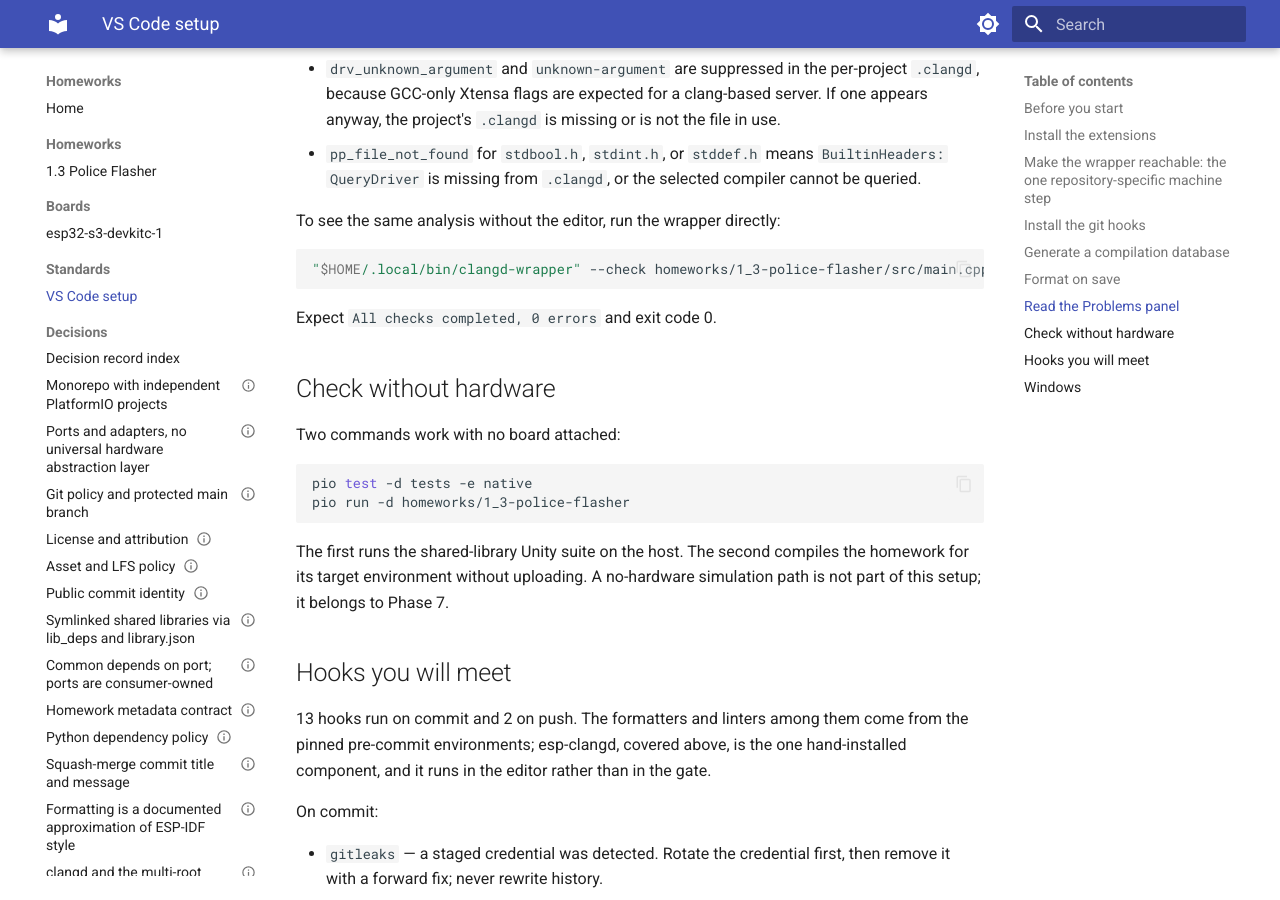
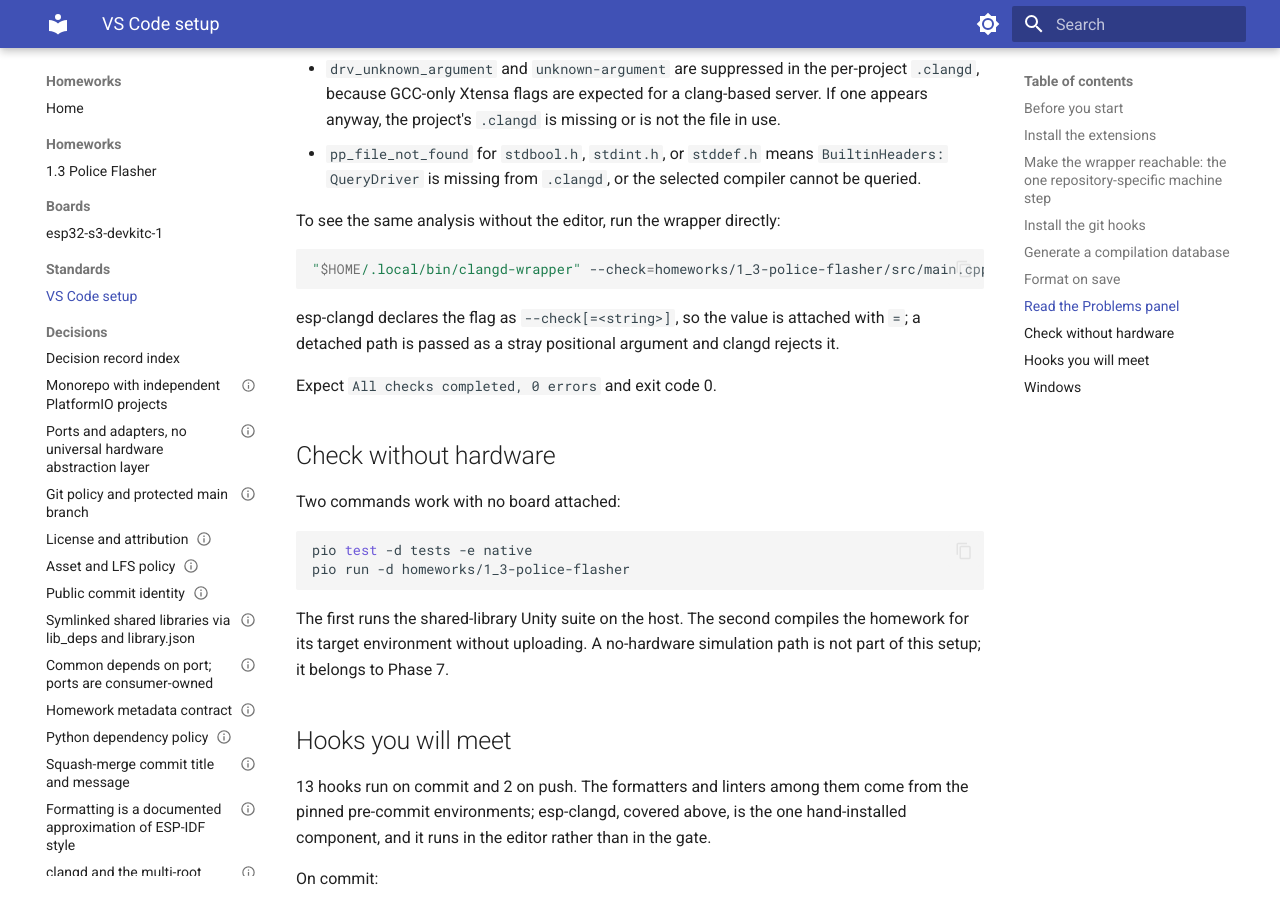
Before and after one commit to VLoktiev-EMB/homeworks, an MkDocs documentation site: the page built from docs/standards/vscode.md, in a window 1280 px wide and 900 px high, scrolled down 2570 px. Built offline with MkDocs 1.6.1 and Material for MkDocs 9.7.7, drawn with Linux system fonts in a browser that asks for light colours; nearby versions of some CDN libraries; library files that are not in the unit come from our copies.

Commit message:
docs(06-06): fix the headless esp-clangd check command
- Attach the source path with = in the onboarding guide and state why
- Correct the two verification-report and one validation-table occurrences

````diff
--- a/docs/standards/vscode.md
+++ b/docs/standards/vscode.md
@@ -109,8 +109,11 @@
 To see the same analysis without the editor, run the wrapper directly:
 
 ```bash
-"$HOME/.local/bin/clangd-wrapper" --check homeworks/1_3-police-flasher/src/main.cpp
+"$HOME/.local/bin/clangd-wrapper" --check=homeworks/1_3-police-flasher/src/main.cpp
 ```
+
+esp-clangd declares the flag as `--check[=<string>]`, so the value is attached with `=`; a
+detached path is passed as a stray positional argument and clangd rejects it.
 
 Expect `All checks completed, 0 errors` and exit code 0.
 
````
Also changed, not shown: .planning/phases/06-developer-experience-and-quality-layering/06-VALIDATION.md (+1 -1 lines), .planning/phases/06-developer-experience-and-quality-layering/06-VERIFICATION.md (+2 -2 lines).
